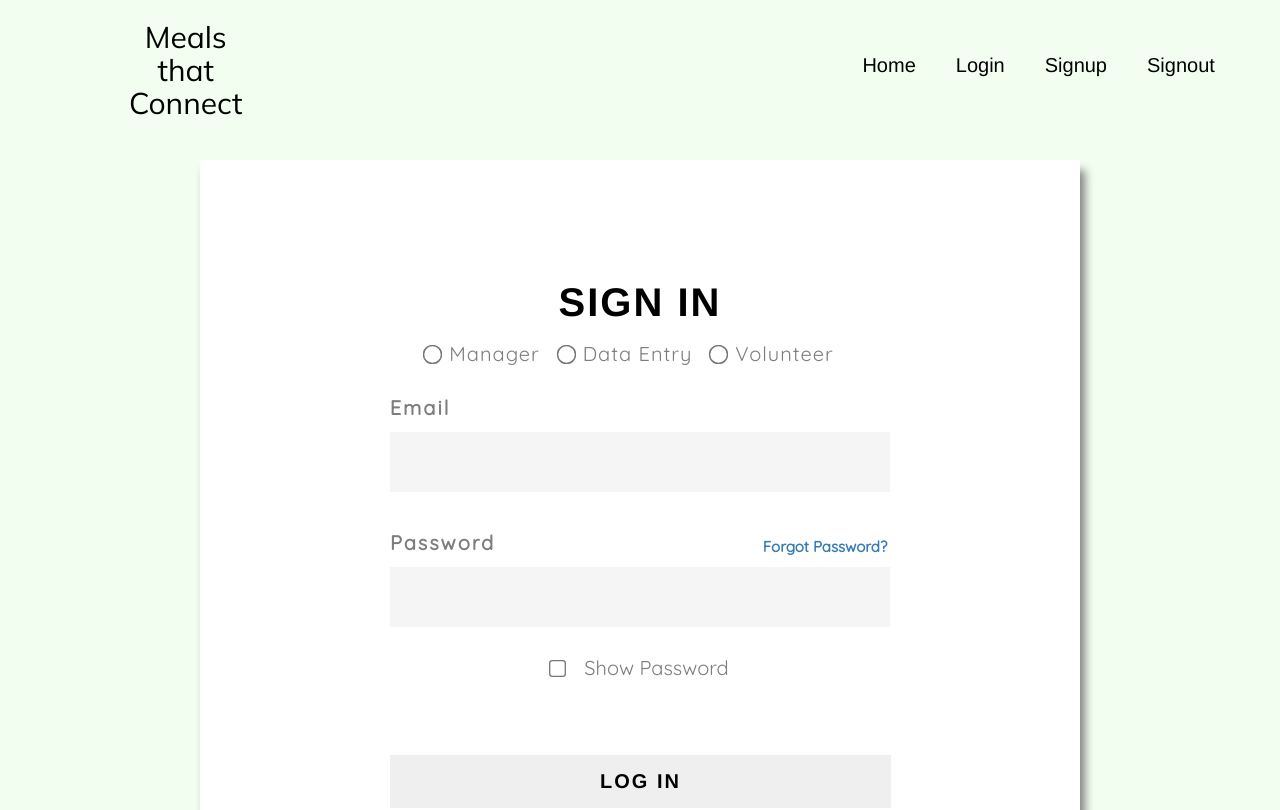
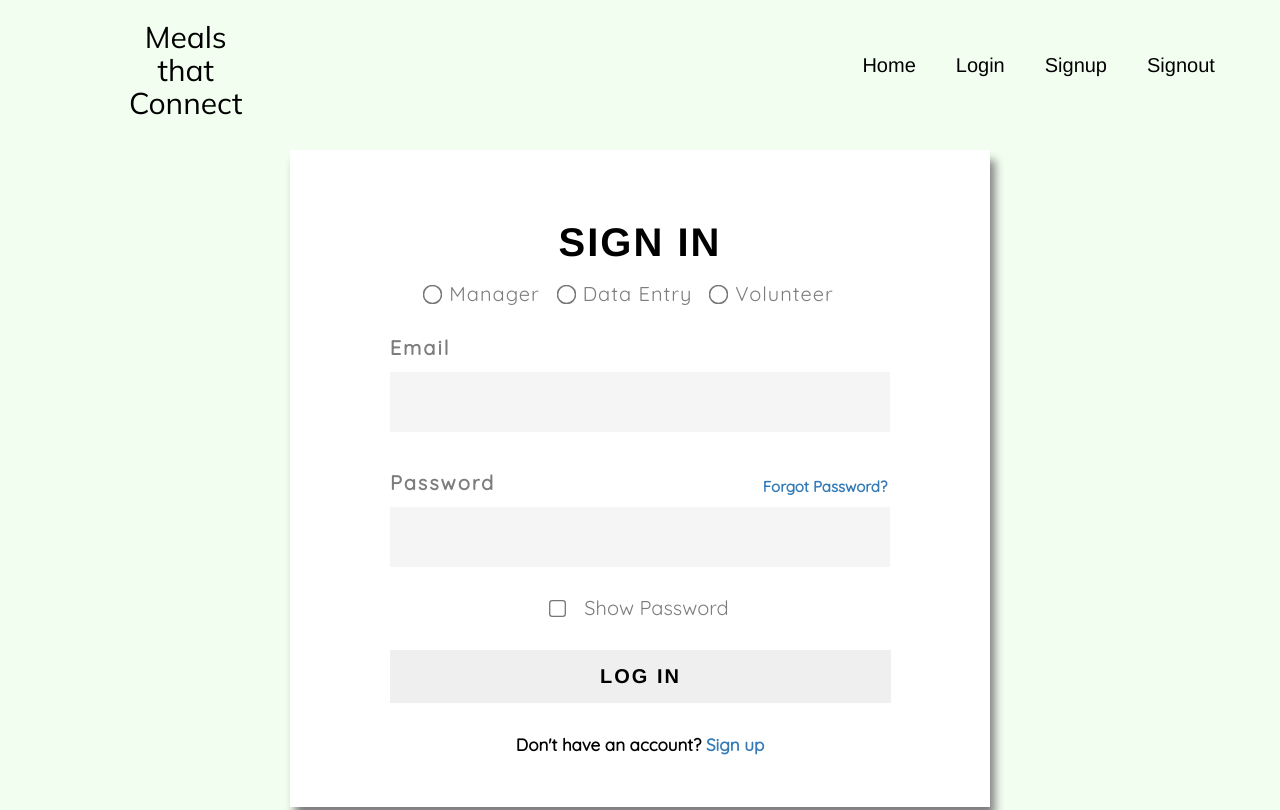
Before and after one commit to hack4impact-calpoly/meals-that-connect, a React (Create React App) app in the folder frontend/: page /login in a window 1280 px wide. Shown: the top 810 px of the page. Built offline with nearby package versions, Linux system fonts and the light colour scheme; a web font is replaced by a local one.

Commit message:
Update Login/Signup styling, submit form on clicking enter

```diff
--- a/frontend/src/components/authentication/Login.js
+++ b/frontend/src/components/authentication/Login.js
@@ -11,6 +11,7 @@ class Login extends Component {
             isLoggedIn : false,
             RedirectLoggedUser: false,
             userType: this.props.match.params.user ? this.props.match.params.user : "",
+            emptyUser: false,
             email: "",
             password: "",
             error: false
@@ -44,7 +45,7 @@ class Login extends Component {
     }
 
     changeUserType = (event) => {
-        this.setState({userType: event.target.value});
+        this.setState({userType: event.target.value, emptyUser: false});
     }
 
     componentDidMount() {
@@ -66,8 +67,15 @@ class Login extends Component {
         }
     }
 
-    login = () => {
+    login = (e) => {
+        e.preventDefault();
         let _this = this
+
+        if (this.state.userType == "") {
+            this.setState({emptyUser: true})
+            return;
+        }
+
         const user = {
             email: this.state.email,
             password: this.state.password,
@@ -93,7 +101,6 @@ class Login extends Component {
     }
 
     render() {
-        console.log(this.state.userType)
 
         const { RedirectLoggedUser } = this.state;
 
@@ -105,7 +112,7 @@ class Login extends Component {
         }
 
         return (
-            <div className="login-form">
+            <form className="auth-form" onSubmit={this.login}>
                 <div className="title">
                         {window.location.pathname.split('/')[2] === "site-manager" ? "Site Manager " : ""}
                         {window.location.pathname.split('/')[2] === "data-entry" ? "Data Entry " : ""}
@@ -140,10 +147,11 @@ class Login extends Component {
                     Show Password
                 </label>
                 <br/>
+                {this.state.emptyUser && <div className="error">Select the type of user</div>}
                 {this.state.error && <div className="error">Invalid email or password</div>}
-                <button id="login-button" onClick={this.login}>LOG IN</button>
+                <button id="login-button" type="submit">LOG IN</button>
                 <p>Don't have an account? <Link to="/signup">Sign up</Link></p>
-            </div>
+            </form>
           )}
     }
 
--- a/frontend/src/components/authentication/Signup.js
+++ b/frontend/src/components/authentication/Signup.js
@@ -71,6 +71,7 @@ class Signup extends Component {
     }
 
     addUser = (event) => {
+        event.preventDefault();
         if (this.state.passwordValidated === true) {
             if (this.state.userType === "siteManager") {
                 this.addSiteManager(this.state.personalData);
@@ -85,7 +86,6 @@ class Signup extends Component {
                 this.setState({emptyUser: true})
             }
         }
-        event.preventDefault(); //prevent the page from reloading, might remove later
     }
 
     addSiteManager = (personalData) => {
@@ -155,8 +155,7 @@ class Signup extends Component {
 
     render() {
         return (
-            <div>
-                <main className="signup-form">
+            <div className="auth-form">
                 <h1 id="title">SIGN UP</h1>
                 <form onSubmit={this.addUser}>
                 <div id="cta-type">
@@ -212,12 +211,11 @@ class Signup extends Component {
                         </div>
                     }
                 </section>
-                    {this.state.emptyUser && <div className="error">Select the type of user</div>}
-                    {this.state.error && <div className="error">Email taken</div>}
+                {this.state.emptyUser && <div className="signup-error">Select the type of user</div>}
+                {this.state.error && <div className="signup-error">Email taken</div>}
                 <input id = "signup-button" type="submit" value="CREATE ACCOUNT"/>
                 <p>Already have an account? <Link to="/login">Log in</Link></p>
                 </form>
-                </main>
             </div>
         );
     }
--- a/frontend/src/components/authentication/authenticationUtils.js
+++ b/frontend/src/components/authentication/authenticationUtils.js
@@ -1,7 +1,6 @@
 
 // This will check if user should remain signed in
 export function isAuthenticated() {
-    printLocalStorage()
     if (isLoggedIn()) {
         let hoursPassed = getHoursPassed();
         // Keeps users logged in for 24 hours
--- a/frontend/src/css/Login.css
+++ b/frontend/src/css/Login.css
@@ -1,13 +1,12 @@
 @import url('https://fonts.googleapis.com/css2?family=Quicksand&display=swap');
 
 
-.login-form {
+.auth-form {
     display: flex;
     align-items: center;
-    margin: 200px;
-    margin-top:160px;
-    padding-top: 50px;
-    padding-bottom: 30px;
+    width: 700px;
+    margin: 150px calc(50vw - 350px) 50px;
+    padding: 0px 10px 40px;
     flex-direction: column;
 
     background-color: white;
@@ -114,7 +113,7 @@ input[type=radio] {
 }
 
 .password-security {
-    margin-top: -10px;
+    margin: -10px;
     font-family: 'Quicksand', sans-serif;
     font-weight: 400;
     font-size: 20px;
@@ -127,7 +126,7 @@ input[type=radio] {
 
 #login-button {
     display: block;
-    margin: 30px;
+    margin-bottom: 30px;
     overflow: hidden;
     padding: 12px 210px;
     border: none;
@@ -147,7 +146,7 @@ input[type=radio] {
 }
 
 .error{
-    margin-bottom: -10px;
+    margin: -10px 0px 20px;
     font-family: 'Quicksand', sans-serif;
     font-style: normal;
     font-weight: 800;
--- a/frontend/src/css/Signup.css
+++ b/frontend/src/css/Signup.css
@@ -171,7 +171,8 @@ input[type=checkbox] {
     color: #7E7C7C;
 }
 
-#error {
+.signup-error {
+    margin: 20px 0px -10px;
     color: rgb(241, 80, 80);
     font-size: 17px;
 }
```
Lines whose indentation alone changed are shown as unchanged.
